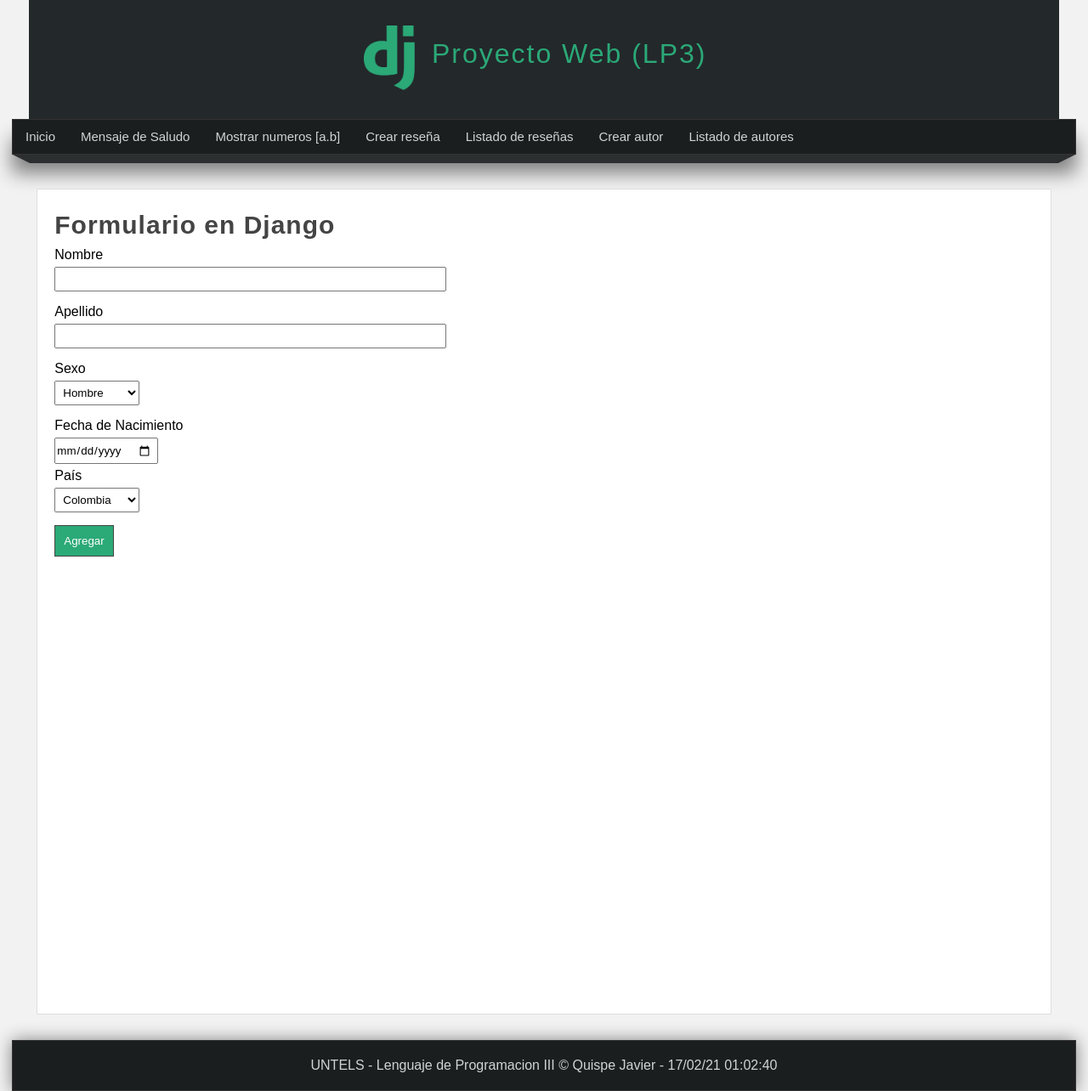
After one commit to JavierAntoQ/Repaso, a Django app: page /create_autor/ in a window 1280 px wide. The commit adds this page. Shown: the whole page at 85% size. Run offline with Django 3.2, Linux system fonts and the light colour scheme.

Commit message:
Casi listo

```diff
--- a/pruebagit/miapp/static/css/style.css
+++ b/pruebagit/miapp/static/css/style.css
@@ -135,6 +135,48 @@ nav ul li a:hover{
     margin: 0 auto;
 }
 
+.box form{
+    width: 40%;
+}
+
+.box form input, .box form label{
+    display: block;
+    padding: 5px;
+    padding-left: 0px;
+}
+
+.box form input[
+    type="text"
+],
+
+.box form textarea,
+.box form select{
+    width: 100%;
+    margin-bottom: 10px;
+}
+
+.box form select{
+    width: 100px;
+    padding: 5px;
+}
+
+.box form input[type="submit"],
+.box form input[type="button"],
+.box form button{
+    padding: 10px;
+    margin-top: 5px;
+    background: #2ba977;
+    border: 1px solid #444;
+    color: white;
+    transition: 300ms all;
+}
+.box form input[type="submit"]:hover,
+.box form input[type="button"]:hover,
+.box form button:hover{
+    cursor: pointer;
+    background: #1f7e58;
+}
+
 .title{
     color: #444;
     letter-spacing: 1px;
--- /dev/null
+++ b/pruebagit/miapp/templates/create_autor.html
@@ -0,0 +1,45 @@
+{% extends 'layout.html' %}
+{% load filters %}
+
+{% block title %}
+    Formulario en Django
+{% endblock title %}
+
+{% block content %}
+    <h1 class="title">
+        Formulario en Django
+    </h1>
+    <form action="{% url 'save_autor' %}" method="POST">
+        {% csrf_token %}
+        <label for="nombre"> Nombre </label>
+        <input type="text" name="nombre" />
+
+        <label for="apellido"> Apellido </label>
+        <input type="text" name="apellido" />
+
+        <label for="sexo"> Sexo </label>
+        <select name="sexo" />
+            <option value="0"> Hombre </option>
+            <option value="1"> Mujer </option>
+        </select>
+
+        <label for="fecha_nacimiento"> Fecha de Nacimiento </label>
+        <input type="date" name="fecha_nacimiento" />
+
+        <label for="pais"> País </label>
+        <select name="pais">
+
+            <option value="0">Colombia</option>
+            <option value="1">Brasil</option>
+            <option value="2">Alemania</option>
+            <option value="3">Paraguay</option>
+            <option value="4">Uruguay</option>
+            <option value="4">Argentina</option>
+            <option value="6">Chile</option>
+            <option value="7">Perú</option>
+            <option value="8">Otro</option>
+        </select>
+
+        <input type="submit" value="Agregar"/>
+
+{% endblock content %}
--- a/pruebagit/miapp/templates/layout.html
+++ b/pruebagit/miapp/templates/layout.html
@@ -32,6 +32,18 @@
                 <li>
                     <a href="{% url 'rango' %}"> Mostrar numeros [a.b] </a>
                 </li>
+                <li>
+                    <a href="{% url 'create_reseña' %}"> Crear reseña </a>
+                </li>
+                <li>
+                    <a href="{% url 'listar_reseñas' %}"> Listado de reseñas </a>
+                </li>
+                <li>
+                    <a href="{% url 'create_autor' %}"> Crear autor </a>
+                </li>
+                <li>
+                    <a href="{% url 'listar_autores' %}"> Listado de autores </a>
+                </li>
             </ul>
         </nav>
 
--- a/pruebagit/miapp/views.py
+++ b/pruebagit/miapp/views.py
@@ -1,5 +1,5 @@
 from django.shortcuts import render, HttpResponse, redirect
-from miapp.models import Reseña
+from miapp.models import Reseña, Autor
 
 # Create your views here.
 layout = """
@@ -60,3 +60,116 @@ def crear_reseña(request, titulo, contenido, publicado):
     )
     reseña.save()
     return HttpResponse(f"Reseña Creada: {reseña.titulo} - {reseña.contenido}")
+
+def buscar_reseña(request, id):
+    try:
+        reseña = Reseña.objects.get(pk=id)
+        resultado = f"Reseña encontrada: <br> {reseña.id} - {reseña.titulo}"
+    except:
+        resultado = "<h1> Reseña no encontrada </h1>"
+    return HttpResponse(resultado)
+
+def editar_reseña(request, id):
+    reseña = Reseña.objects.get(pk=id)
+    reseña.titulo = "Enseñanza online en la UNTELS"
+    reseña.contenido = "Aula virtual, Google Meet, Portal academico"
+    reseña.publicado = False
+
+    reseña.save()
+    return HttpResponse(f"Reseña Editado: {reseña.titulo} - {reseña.contenido}")
+
+def listar_reseñas(request):
+    reseñas = Reseña.objects.all
+    return render(request, 'listar_reseñas.html',{
+        'reseñas' : reseñas,
+        'titulo' : 'LISTADO DE RESEÑAS'
+    })
+
+def eliminar_reseña(request, id):
+    reseña = Reseña.objects.get(pk=id)
+    reseña.delete()
+    return redirect('listar_reseñas')
+
+def save_reseña(request):
+    if request.method == 'POST':
+        titulo =request.POST['titulo']
+        contenido = request.POST['contenido']
+        publicado = request.POST['publicado']
+
+        reseña = Reseña(
+            titulo = titulo,
+            contenido = contenido,
+            publicado = publicado,
+    )
+        reseña.save()
+        return HttpResponse(f"Reseña Creada: {reseña.titulo} - {reseña.contenido}")
+    else:
+        return HttpResponse("<h2> No se ha podido registar la reseña </h2>")
+def create_reseña(request):
+    return render(request, 'create_reseña.html')
+
+
+def crear_autor(request, nombre, apellido, sexo, fecha_nacimiento, pais):
+    autor = Autor(
+        nombre = nombre,
+        apellido = apellido,
+        sexo = sexo,
+        fecha_nacimiento = fecha_nacimiento,
+        pais = pais,
+    )
+    autor.save()
+    return HttpResponse(f"Autor Creado: {autor.apellido}, {autor.nombre} - ({autor.pais})")
+
+def buscar_autor(request, id):
+    try:
+        autor = Autor.objects.get(pk=id)
+        resultado = f"Autor encontrada: <br> {autor.id} - {autor.apellido}"
+    except:
+        resultado = "<h1> Autor no encontrado </h1>"
+    return HttpResponse(resultado)
+
+def editar_autor(request, id):
+    autor = Autor.objects.get(pk=id)
+    autor.nombre = "German"
+    autor.apellido = "Perrez"
+    autor.sexo = "Masculino"
+    autor.fecha_nacimiento = "12/05/1999"
+    autor.pais = "Peru"
+
+    autor.save()
+    return HttpResponse(f"Autor Editado: {autor.titulo} - {autor.contenido}")
+
+def listar_autores(request):
+    autores = Autor.objects.all
+    return render(request, 'listar_autores.html',{
+        'autores' : autores,
+        'titulo' : 'LISTADO DE AUTORES'
+    })
+
+def eliminar_autor(request, id):
+    autor = Autor.objects.get(pk=id)
+    autor.delete()
+    return redirect('listar_autores')
+
+def save_autor(request):
+    if request.method == 'POST':
+        nombre =request.POST['nombre']
+        apellido = request.POST['apellido']
+        sexo = request.POST['sexo']
+        fecha_nacimiento = request.POST['fecha_nacimiento']
+        pais = request.POST['pais']
+
+        autor = Autor(
+            nombre = nombre,
+            apellido = apellido,
+            sexo = sexo,
+            fecha_nacimiento = fecha_nacimiento,
+            pais = pais,
+    )
+        autor.save()
+        return HttpResponse(f"Autor Creado: {autor.apellido}, {autor.nombre} - ({autor.fecha_nacimiento})")
+    else:
+        return HttpResponse("<h2> No se ha podido registar a el autor </h2>")
+
+def create_autor(request):
+    return render(request, 'create_autor.html')
--- a/pruebagit/pruebagit/settings.py
+++ b/pruebagit/pruebagit/settings.py
@@ -104,7 +104,7 @@ AUTH_PASSWORD_VALIDATORS = [
 # Internationalization
 # https://docs.djangoproject.com/en/3.1/topics/i18n/
 
-LANGUAGE_CODE = 'en-us'
+LANGUAGE_CODE = 'es'
 
 TIME_ZONE = 'UTC'
 
--- a/pruebagit/pruebagit/urls.py
+++ b/pruebagit/pruebagit/urls.py
@@ -23,6 +23,19 @@ urlpatterns = [
     path('inicio/', views.index, name = "inicio"),
     path('saludo/', views.saludo, name = "saludo"),
     path('rango/', views.rango, name = "rango"),
-    path('crear_reseña/<str:titulo>/<str:contenido>/<str:publicado>',views.crear_reseña, name ="crear_reseña"),
+    path('crear_reseña/<str:titulo>/<str:contenido>/<str:publicado>', views.crear_reseña, name ="crear_reseña"),
+    path('buscar_reseña/<int:id>', views.buscar_reseña, name="buscar_reseña"),
+    path('editar_reseña/<int:id>', views.editar_reseña, name="editar_reseña"),
+    path('listar_reseñas/', views.listar_reseñas, name="listar_reseñas"),
+    path('eliminar_reseña/<int:id>', views.eliminar_reseña, name='eliminar_reseña'),
+    path('save_reseña', views.save_reseña, name="save_reseña"),
+    path('create_reseña', views.create_reseña, name="create_reseña"),
+    path('crear_autor/<str:nombre>/<str:apellido>/<str:sexo>/<str:fecha_nacimiento>/<str:pais>',views.crear_autor, name="crear_autor"),
+    path('buscar_autor',views.buscar_autor, name="buscar_autor"),
+    path('editar_autor/<int:id>',views.editar_autor, name="editar_autor"),
+    path('listar_autores', views.listar_autores, name="listar_autores"),
+    path('eliminar_autor/<int:id>',views.eliminar_autor, name="eliminar_autor"),
+    path('save_autor/',views.save_autor, name="save_autor"),
+    path('create_autor/',views.create_autor, name="create_autor"),
 
 ]
```
Also changed, not shown: pruebagit/miapp/models.py (+9 -0 lines), pruebagit/miapp/templates/create_reseña.html (added, +28 -0 lines), pruebagit/miapp/templates/listar_autores.html (added, +26 -0 lines), pruebagit/miapp/templates/listar_reseñas.html (added, +37 -0 lines), pruebagit/db.sqlite3, pruebagit/miapp/migrations/0003_autor.py (added).
